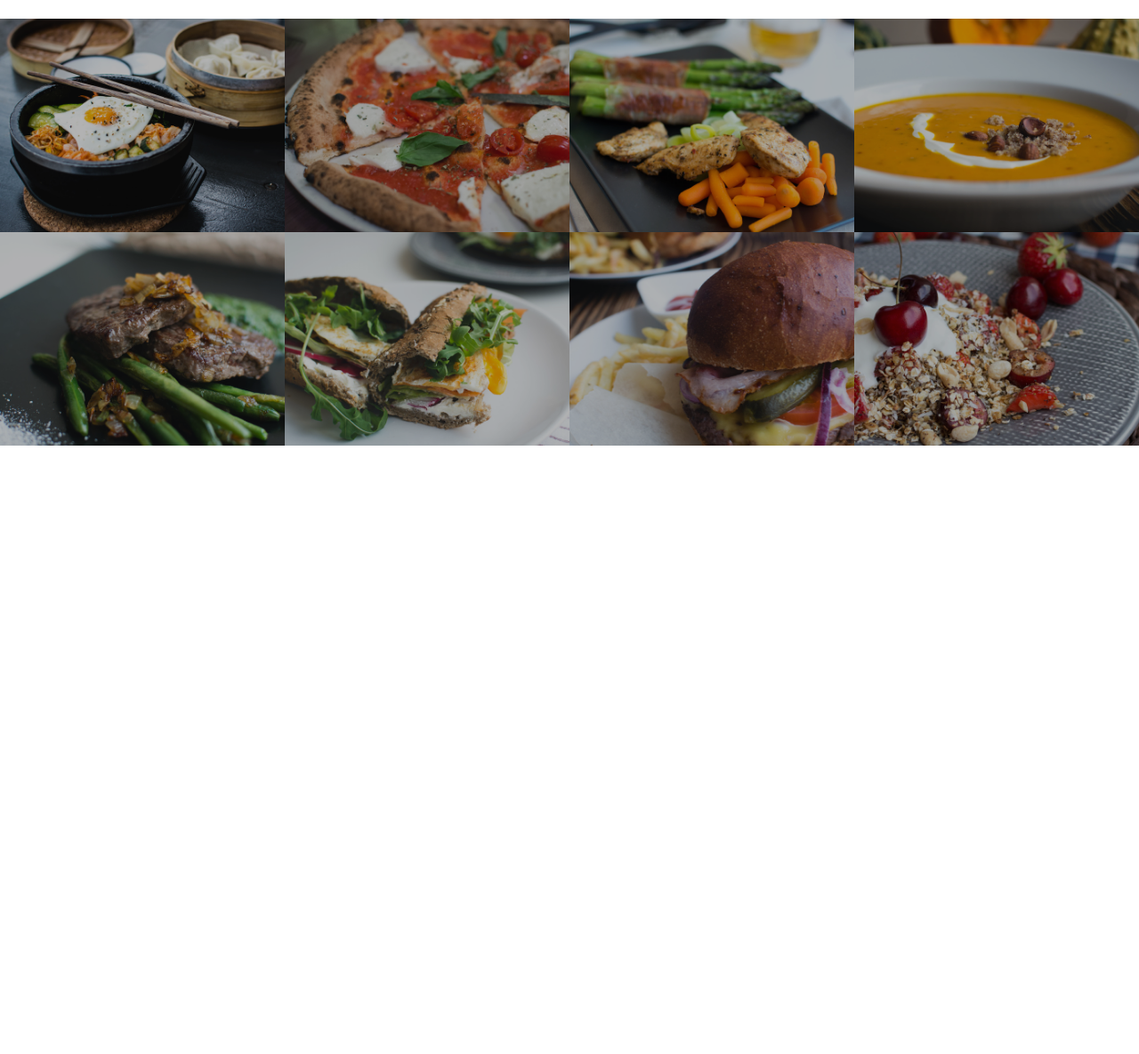
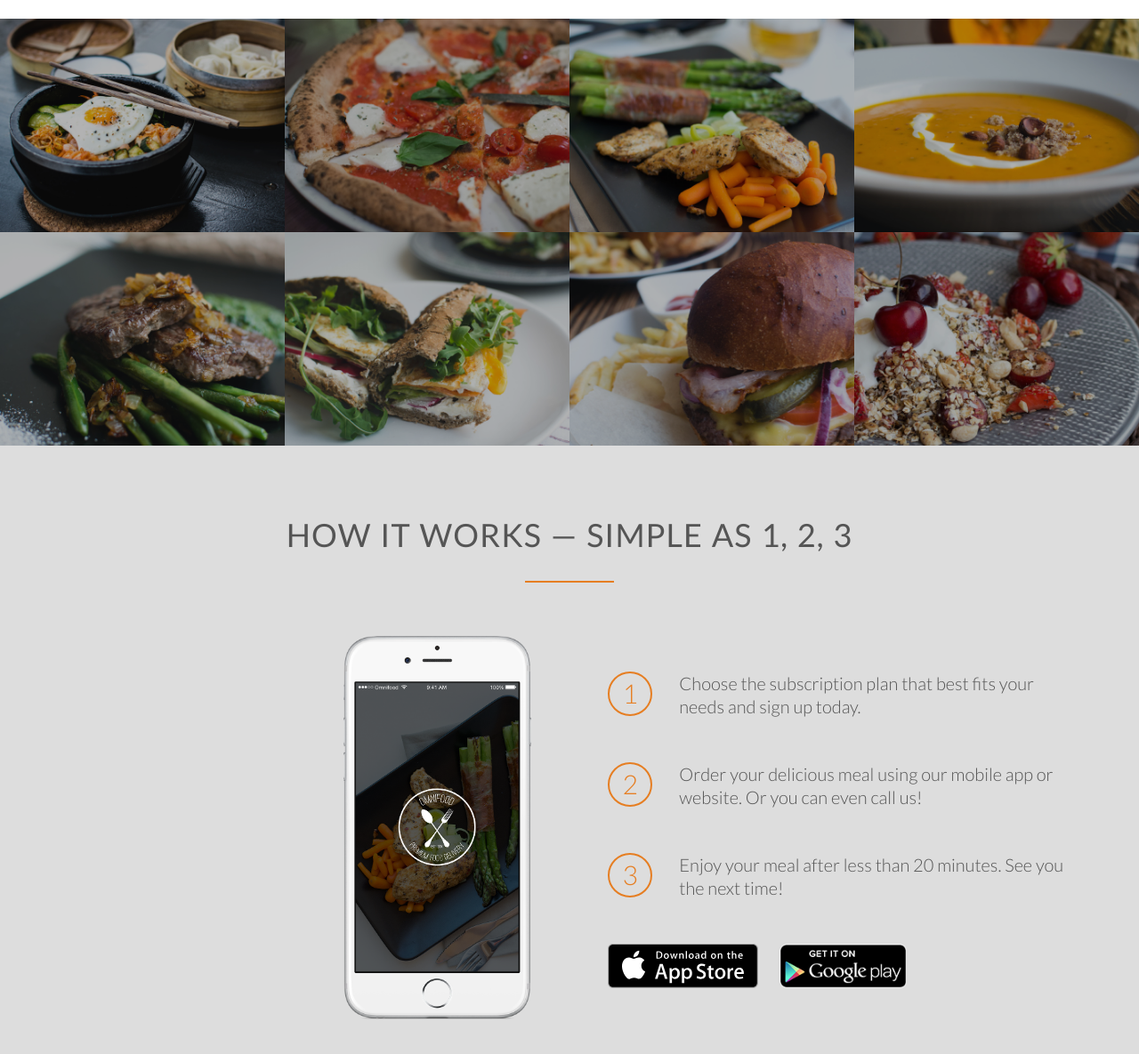
Before and after one commit to with0p/omnifood, a plain HTML site: page index.html in a window 1280 px wide. Shown: the part 1491-2676 px from the top of the page at 89% size. Before the commit the page ends 1992 px from the top, so only its background shows below. Drawn offline with Linux system fonts and the light colour scheme; files whose address does not match are found by name.

Commit message:
How it works section

```diff
--- a/index.html
+++ b/index.html
@@ -129,6 +129,35 @@
         </ul>
     </section>
 
+    <section class="section-steps">
+        <div class="row">
+            <h2>How it works &mdash; Simple as 1, 2, 3</h2>
+        </div>
+        <div class="row">
+            <div class="col span-1-of-2 steps-box">
+                <img src="resourses/img/app-iPhone.png" alt="Omnifood mobile app" class="app-screen">
+            </div>
+            <div class="col span-1-of-2 steps-box">
+                <div class="works-step">
+                    <div>1</div>
+                    <p>Choose the subscription plan that best fits your needs and sign up today.</p>
+                </div>
+                <div class="works-step">
+                    <div>2</div>
+                    <p>Order your delicious meal using our mobile app or website. Or you can even call us!</p>
+                </div>
+                <div class="works-step">
+                    <div>3</div>
+                    <p>Enjoy your meal after less than 20 minutes. See you the next time!
+                    </p>
+                </div>
+
+                <a href="#" class="btn-app"><img src="resourses/img/download-app.svg" alt="App Store button"></a>
+                <a href="#" class="btn-app"><img src="resourses/img/download-app-android.png" alt="Google Store button"></a>
+
+            </div>
+        </div>
+    </section>
 </body>
 
 </html>
--- a/resourses/css/style.css
+++ b/resourses/css/style.css
@@ -205,6 +205,15 @@ h2::after {
     padding: 0;
 }
 
+.meals-showcase:last-child:after {
+    content: ".";
+    visibility: hidden;
+    display: block;
+    height: 0;
+    clear: both;
+ }
+
+
 .meals-showcase {
 list-style: none;
 width: 100%;
@@ -240,6 +249,68 @@ width: 100%;
     opacity: 1;
 }
 
+
+/* HOW IT WORKS */
+
+.section-steps {
+    background-color: #ddd;
+}
+
+.steps-box {
+    margin-top: 30px;
+}
+
+.steps-box:first-child{
+    text-align: right;
+    padding-right: 3%;
+}
+
+.steps-box:last-child{
+    padding-left: 3%;
+    margin-top: 70px;
+
+}
+
+.app-screen {
+    width: 40%;
+}
+
+.works-step {
+    margin-bottom: 50px;
+
+}
+
+.works-step div {
+color: var(--main-orange-color);
+border: solid 2px var(--main-orange-color);
+display: inline-block;
+width: 50px;
+height: 50px;
+border-radius: 50%;
+text-align: center;
+padding-top: 5px;
+margin-right: 30px;
+float: left;
+font-size: 150%;
+
+}
+
+.works-step p {
+    line-height: 130%;
+}
+
+.works-step :last-of-type {
+    margin-bottom: 50px;
+}
+
+.btn-app img {
+    height: 50px;
+    width: auto;
+    margin-right: 20px;
+}
+
+
+
 /* Icons */
 .icon-big {
     font-size: 300%;
```
